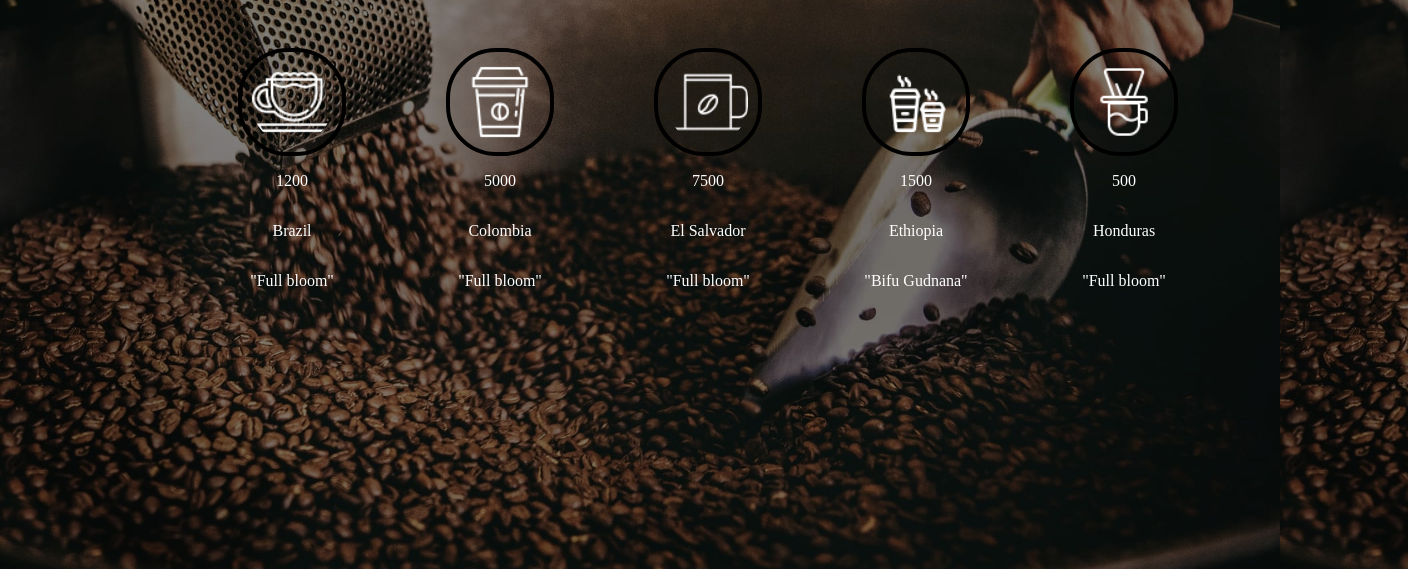
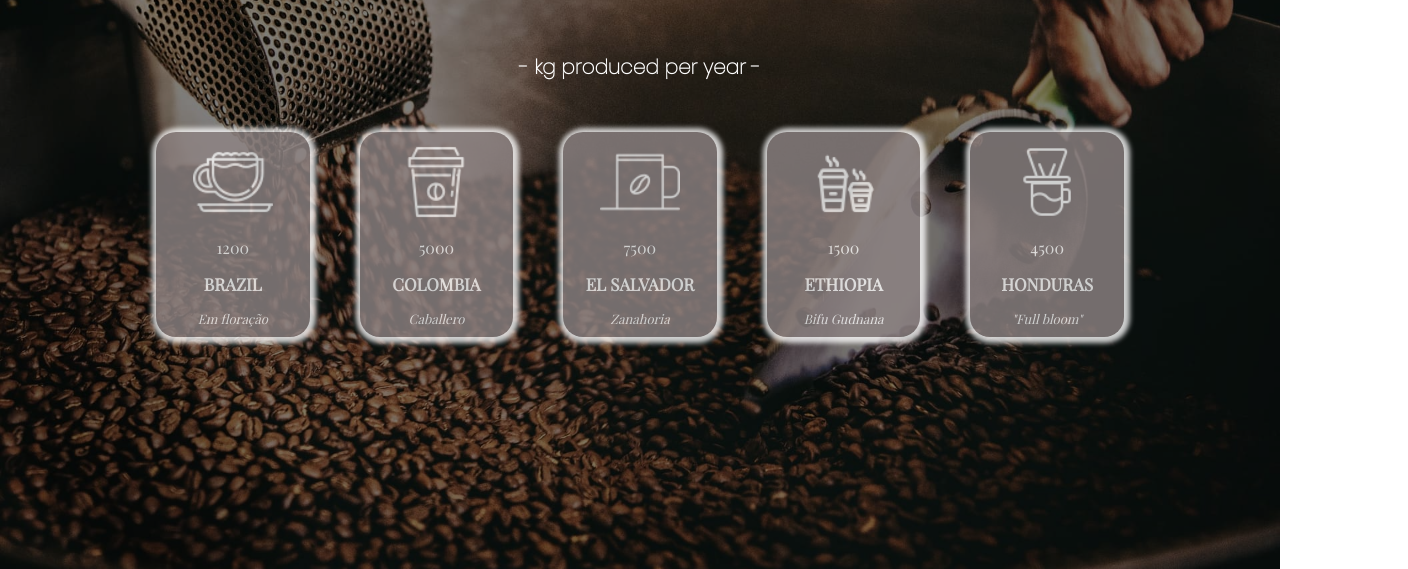
Before and after one commit to Laetigl/Projet_Followers, a plain HTML site: page index.html in a window 1280 px wide. Shown: the part 231-800 px from the top of the page, 1408 px wide, since content can reach past the window. Drawn offline with nearby package versions, Linux system fonts and the light colour scheme.

Commit message:
Aadding layout

```diff
--- a/index.html
+++ b/index.html
@@ -8,45 +8,51 @@
     <link rel="preconnect" href="https://fonts.googleapis.com">
     <link rel="preconnect" href="https://fonts.gstatic.com" crossorigin>
     <link href="https://fonts.googleapis.com/css2?family=Poppins:wght@100&display=swap" rel="stylesheet">
+    <link rel="preconnect" href="https://fonts.googleapis.com">
+<link rel="preconnect" href="https://fonts.gstatic.com" crossorigin>
+<link href="https://fonts.googleapis.com/css2?family=Playfair+Display&family=Poppins:wght@100&display=swap" rel="stylesheet">
 
 </head>
 <body>
-    <div class="titleCounter">Worldwide coffee roasting</div>
+    <div class="titleCounter">
+        <h1>Worldwide coffee roasting </h1>
+        <br><p>- kg produced per year -</p>
+    </div>
 
     <div class="iconfollowers">
         <div class="iconIndividual">
             <img src="./public/src/img/latte (1).png" alt="">
-            <p id="numberTwitter"></p>
-            <p>Brazil</p>
-            <p class="smallP">"Full bloom"</p>
+            <p id="numberOne"></p>
+            <p class="coffeeTitle">BRAZIL</p>
+            <p class="smallP">Em floração</p>
 
         </div>
 
         <div class="iconIndividual">
             <img src="./public/src/img/coffee-cups (2).png" alt="">
-            <p id="numberYoutube"></p>
-            <p>Colombia</p>
-            <p class="smallP">"Full bloom"</p>
+            <p id="numberTwo"></p>
+            <p class="coffeeTitle">COLOMBIA</p>
+            <p class="smallP">Caballero</p>
         </div>
 
         <div class="iconIndividual">
             <img src="./public/src/img/coffee-cups (3).png" alt="">
             <p id="numberThree"></p>
-            <p>El Salvador</p>
-            <p class="smallP">"Full bloom"</p>
+            <p class="coffeeTitle">EL SALVADOR</p>
+            <p class="smallP">Zanahoria</p>
         </div>
 
         <div class="iconIndividual">
             <img src="./public/src/img/coffee-cups (4).png" alt="">
             <p id="numberFour"></p>
-            <p>Ethiopia</p>
-            <p class="smallP">"Bifu Gudnana"</p>
+            <p class="coffeeTitle">ETHIOPIA</p>
+            <p class="smallP">Bifu Gudnana</p>
         </div>
 
         <div class="iconIndividual">
             <img src="./public/src/img/cafe.png" alt="">
             <p id="numberFive"></p>
-            <p>Honduras</p>
+            <p class="coffeeTitle">HONDURAS</p>
             <p class="smallP">"Full bloom"</p>
         </div>
     </div>
--- a/public/css/style.css
+++ b/public/css/style.css
@@ -1,15 +1,17 @@
 body {
-    background-color:#8c43ae;
+    margin: 0;
     width: 100%;
-    height: 500px;
+    height: fit-content;
     display: flex;
+    gap:50px;
     flex-direction: column;
     background-image: linear-gradient(to bottom, rgba(0, 0, 0, 0.5), rgba(0, 0, 0, 0.5)), url(../src/img/Roaster.jpeg);
-    background-image: cover;
+    /* background-image: cover; */
     background-position:top;
     background-repeat: none;
-    background-size: cover;
+    background-size:cover;
     opacity: 1;
+    padding-top: 10%;
 
 }
 
@@ -17,25 +19,39 @@ body {
     width: 100%;
     height: 30%;
     display: flex;
+    gap:20px;
+    flex-direction: column;
     text-align: center;
     justify-content: center;
     align-items: center;
     color:white;
-    font-size: 60px;
     font-weight: bolder;
     font-family: 'Poppins', sans-serif;
     z-index: 1;
+}
 
+h1{
+    display: flex;
+    font-size: 60px;
+    margin: 0;
+}
+
+.titleCounter p {
+    display: flex;
+    font-size: 20px;
+    margin:0;
 }
 
 .iconfollowers{
+    margin:0;
+    padding: 0;
     color: white;
+    height: 50% !important;
     display: flex;
-    padding-top: 200px;
-    gap:100px;
+    /* gap:20px; */
+    gap:50px;
     justify-content: center;
     align-items: center;
-    width: 1400px;
     height: 100px ;
     z-index: 1;
 
@@ -46,14 +62,36 @@ body {
     flex-direction: column;
     justify-content: center;
     align-items: center;
+    gap:15px;
     z-index: 1;
+    background-color: rgb(143, 133, 133);
+    opacity: 0.8;
+    box-shadow: 1px 1px 5px 5px;
+    border-radius: 20px;
+    width:12%;
+}
+
+
+.iconIndividual p{
+    font-family: 'Playfair Display', serif;
+    margin: 0;
+
+}
+.coffeeTitle{
+    font-weight: bolder;
+    font-size: 17px;
+}
+
+.smallP{
+    font-size: 13px;
+    font-weight: 200;
+    font-style: italic;
+    padding-bottom: 10px;
 }
 
 img{
     width: 80px;
     height: 80px;
-    padding: 10px;
-    border-radius: 50px;
-    border: 4px solid black;
+    padding-top: 10px;
     z-index: 1;
 }
--- a/public/js/main.js
+++ b/public/js/main.js
@@ -1,32 +1,32 @@
-let counterTwitter = setInterval(countdownTwitter)
-let counterYoutube = setInterval(countdownYoutube)
+let counterOne = setInterval(countOne)
+let counterTwo = setInterval(countTwo)
 let counterThree = setInterval(countThree)
 let counterFour = setInterval(countFour)
 let counterFive = setInterval(countFive)
 
-let indexTwitter = 0
-let indexYoutube = 0
+let indexOne = 0
+let indexTwo = 0
 let indexThree = 0
 let indexFour = 0
 let indexFive = 0
 
 //Coffee 1
-function countdownTwitter() {
-    let countTwitter = document.getElementById("numberTwitter")
-    countTwitter.innerHTML = (indexTwitter+=5)
+function countOne() {
+    let countOne = document.getElementById("numberOne")
+    countOne.innerHTML = (indexOne+=5)
 
-    if (indexTwitter == 1200) {
-        clearInterval(counterTwitter) //break of the function
+    if (indexOne == 1200) {
+        clearInterval(counterOne) //break of the function
     }
 }
 
 //Coffee 2
-function countdownYoutube() {
-    let countYoutube = document.getElementById("numberYoutube")
-    countYoutube.innerHTML = (indexYoutube +=10)
+function countTwo() {
+    let countTwo = document.getElementById("numberTwo")
+    countTwo.innerHTML = (indexTwo +=10)
 
-    if (indexYoutube == 5000) {
-        clearInterval(counterYoutube)
+    if (indexTwo == 5000) {
+        clearInterval(counterTwo)
     }
 }
 
@@ -53,9 +53,9 @@ function countFour() {
 //Coffee 5
 function countFive() {
     let countFive = document.getElementById("numberFive")
-    countFive.innerHTML = (indexFive+=1)
+    countFive.innerHTML = (indexFive+=5)
 
-    if (indexFive == 500) {
+    if (indexFive == 4500) {
         clearInterval(counterFive)
     }
 }
```
